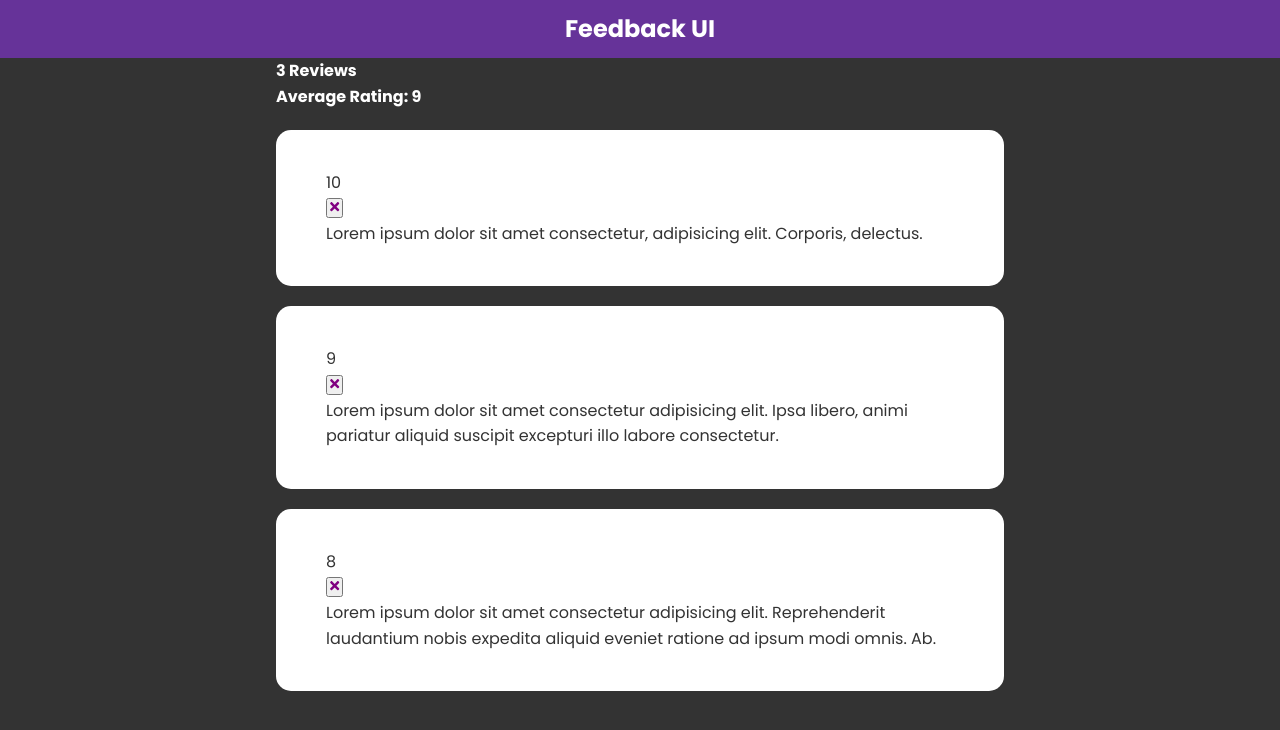
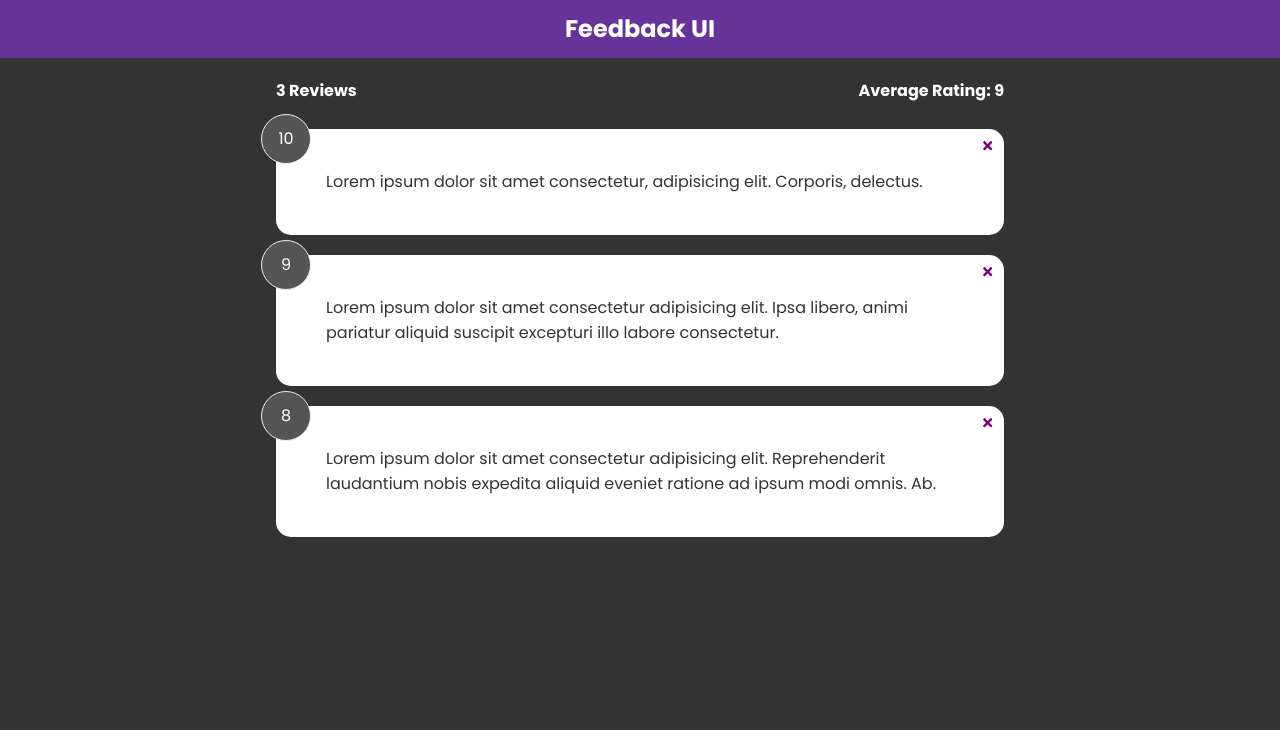
Before and after one commit to xuanhung1509/feedback-app-react, a React (Create React App) app: page / in a window 1280 px wide. Shown: the top 730 px of the page. Built offline with nearby package versions, Linux system fonts and the light colour scheme.

Commit message:
Add Feedback List styles

```diff
--- a/src/components/FeedbackItem.jsx
+++ b/src/components/FeedbackItem.jsx
@@ -5,11 +5,11 @@ import PropTypes from 'prop-types';
 function FeedbackItem({ item, handleDelete }) {
   return (
     <Card>
-      <p>{item.rating}</p>
+      <div className="rating-display">{item.rating}</div>
       <button className='delete-item' onClick={() => handleDelete(item.id)}>
         <FaTimes color='purple'/>
       </button>
-      <p>{item.text}</p>
+      <div className="text-display">{item.text}</div>
     </Card>
   )
 }
--- a/src/index.css
+++ b/src/index.css
@@ -13,33 +13,28 @@ body {
   color: #fff;
 }
 
-header {
-  display: flex;
-  align-items: center;
-  justify-content: center;
-  background: rebeccapurple;
-  color: #fff;
-  padding: 10px;
+/* Utilities */
+.container {
+  max-width: 768px;
+  margin: 0 auto;
+  padding: 0 20px;
 }
 
 ul {
   list-style: none;
 }
 
-.container {
-  max-width: 768px;
-  margin: 0 auto;
-  padding: 0 20px;
+button {
+  border: none;
+  background: none;
 }
 
-.feedback-list {
-  display: flex;
-  flex-direction: column;
-  gap: 20px;
-  margin: 20px 0;
+button:focus {
+  outline: none;
 }
 
 .card {
+  position: relative;
   background: #fff;
   color: #333;
   padding: 40px 50px;
@@ -50,3 +45,47 @@ ul {
   background: rgba(0,0,0,0.4);
   color: #fff;
 }
+
+header {
+  display: flex;
+  align-items: center;
+  justify-content: center;
+  background: rebeccapurple;
+  color: #fff;
+  padding: 10px;
+}
+
+.feedback-stats {
+  display: flex;
+  justify-content: space-between;
+  align-items: center;
+  margin: 20px 0 25px;
+}
+
+.feedback-list {
+  display: flex;
+  flex-direction: column;
+  gap: 20px;
+  margin: 20px 0;
+}
+
+.rating-display {
+  position: absolute;
+  top: -15px;
+  left: -15px;
+  width: 50px;
+  height: 50px;
+  background: #555;
+  color: #fff;
+  border: 1px solid #eee;
+  border-radius: 50%;
+  display: flex;
+  justify-content: center;
+  align-items: center;
+}
+
+.delete-item {
+  position: absolute;
+  top: 10px;
+  right: 10px;
+}
```
